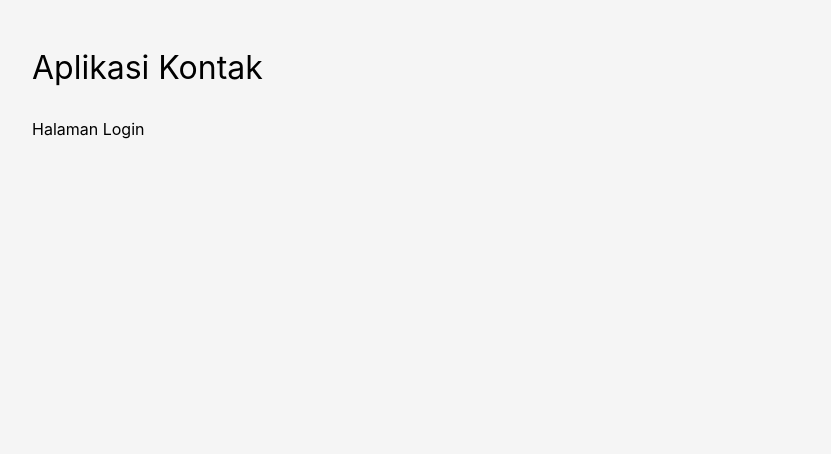
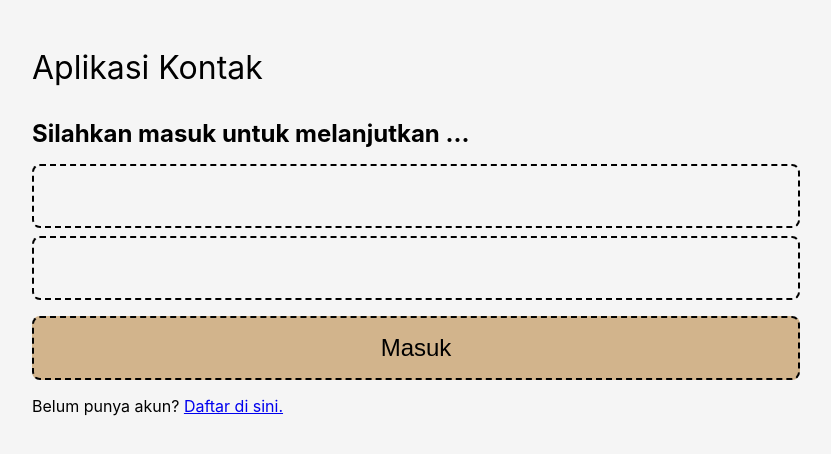
Before and after one commit to rfsyhb/reactlearn-contacts-app, a React (Vite) app: page / in a window 1280 px wide. Shown: the top 454 px of the page, without its empty margins (224-1055 px from the left). Built offline with nearby package versions, Linux system fonts and the light colour scheme.

Commit message:
add logininput, loginpage, edit contactsapp

```diff
--- a/src/components/ContactApp.jsx
+++ b/src/components/ContactApp.jsx
@@ -4,6 +4,8 @@ import Navigation from "./Navigation";
 import AddPage from "../pages/AddPage";
 import HomePageWrapper from "../pages/HomePage";
 import RegisterPage from "../pages/RegisterPage";
+import LoginPage from "../pages/LoginPage";
+import { getUserLogged, putAccessToken } from "../utils/api";
 
 class ContactApp extends React.Component {
   constructor(props) {
@@ -12,6 +14,26 @@ class ContactApp extends React.Component {
     this.state = {
       authedUser: null,
     };
+  }
+
+  // async onLoginSuccess({ accessToken }) {
+  //   putAccessToken(accessToken);
+  //   const { data } = await getUserLogged();
+
+  //   this.setState(() => {
+  //     return {
+  //       authedUser: data,
+  //     };
+  //   });
+  // }
+
+  onLoginSuccess = async ({ accessToken }) => {
+    putAccessToken(accessToken);
+    const { data } = await getUserLogged();
+
+    this.setState(() => ({
+      authedUser: data,
+    }));
   }
 
   render() {
@@ -24,7 +46,7 @@ class ContactApp extends React.Component {
           </header>
           <main>
             <Routes>
-              <Route path="/*" element={<p>Halaman Login</p>} />
+              <Route path="/*" element={<LoginPage loginSuccess={this.onLoginSuccess} />} />
               <Route path="/register" element={<RegisterPage />} />
               {/* <Route path="*" element={<p>Error 404</p>} /> */}
             </Routes>
--- /dev/null
+++ b/src/components/LoginInput.jsx
@@ -0,0 +1,62 @@
+import React from "react";
+import PropTypes from "prop-types";
+
+class LoginInput extends React.Component {
+  constructor(prop) {
+    super(prop);
+
+    this.state = {
+      email: "",
+      password: "",
+    };
+  }
+
+  onEmailChange = (e) => {
+    this.setState(() => {
+      return {
+        email: e.target.value,
+      };
+    });
+  };
+
+  onPasswordChange = (e) => {
+    this.setState(() => {
+      return {
+        password: e.target.value,
+      };
+    });
+  };
+
+  onSubmitHandler = (e) => {
+    e.preventDefault();
+
+    this.props.login({
+      email: this.state.email,
+      password: this.state.password,
+    });
+  };
+
+  render() {
+    return (
+      <form className="login-input" onSubmit={this.onSubmitHandler}>
+        <input
+          type="email"
+          value={this.state.email}
+          onChange={this.onEmailChange}
+        />
+        <input
+          type="password"
+          value={this.state.password}
+          onChange={this.onPasswordChange}
+        />
+        <button>Masuk</button>
+      </form>
+    );
+  }
+}
+
+LoginInput.propTypes = {
+  login: PropTypes.func.isRequired,
+};
+
+export default LoginInput;
--- /dev/null
+++ b/src/pages/LoginPage.jsx
@@ -0,0 +1,31 @@
+import React from "react";
+import LoginInput from "../components/LoginInput";
+import PropTypes from "prop-types";
+import { Link } from "react-router-dom";
+import { login } from "../utils/api";
+
+function LoginPage({ loginSuccess }) {
+  async function onLogin({ email, password }) {
+    const { error, data } = await login({ email, password });
+
+    if (!error) {
+      loginSuccess(data);
+    }
+  }
+
+  return (
+    <section className="login-oage">
+      <h2>Silahkan masuk untuk melanjutkan ...</h2>
+        <LoginInput login={onLogin} />
+      <p>
+        Belum punya akun? <Link to="/register">Daftar di sini.</Link>
+      </p>
+    </section>
+  );
+}
+
+LoginPage.propTypes = {
+  loginSuccess: PropTypes.func.isRequired,
+};
+
+export default LoginPage;
```
